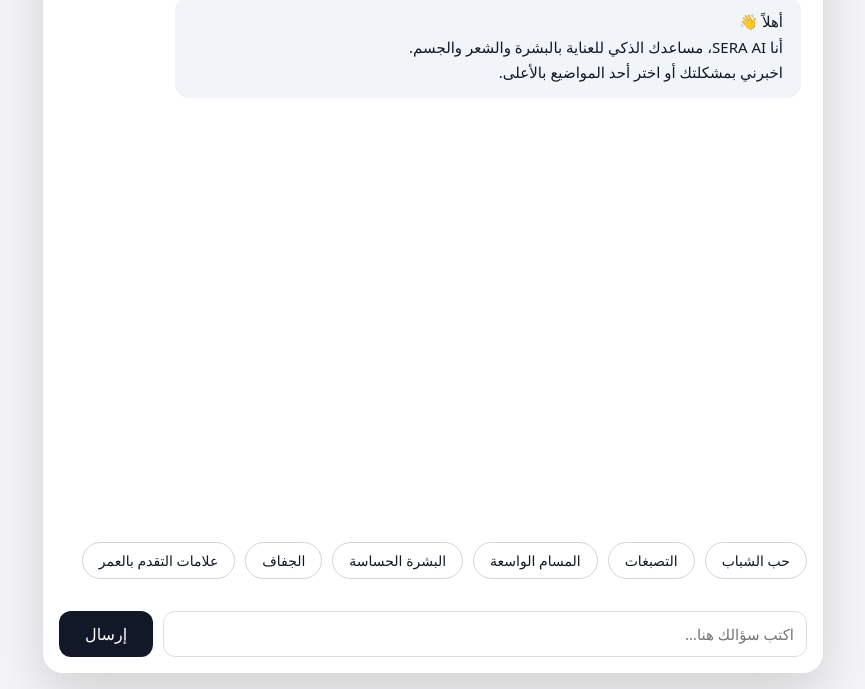
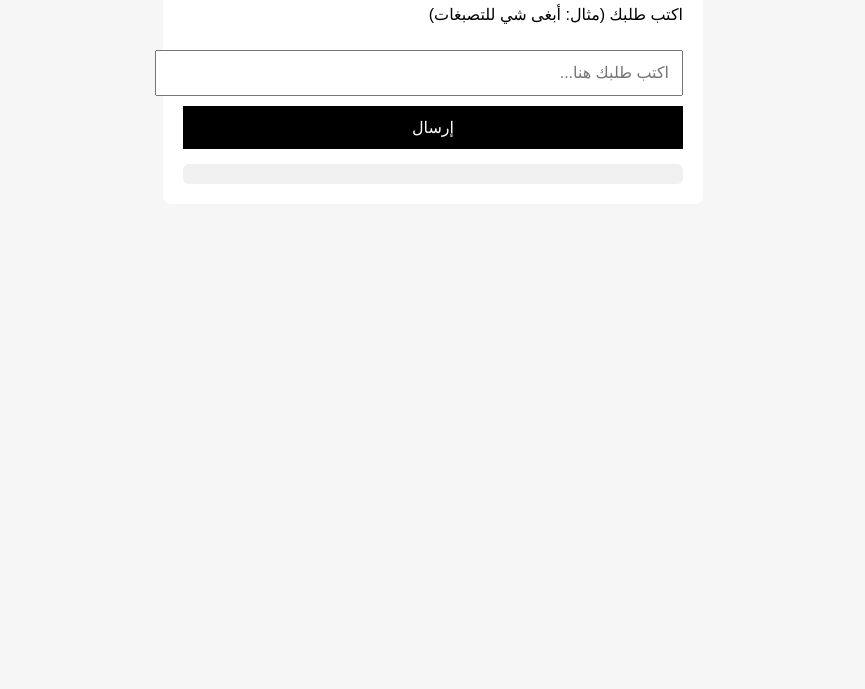
Before and after one commit to qarnisaad9-netizen/sera-ai, a website: page index.html in a window 1280 px wide. Shown: the part 111-800 px from the top of the page, without its empty margins (207-1072 px from the left). Drawn offline with Linux system fonts and the light colour scheme.

Commit message:
update index.html

```diff
--- a/index.html
+++ b/index.html
@@ -1,218 +1,87 @@
 <!DOCTYPE html>
-<html lang="ar" dir="rtl">
+<html lang="ar">
 <head>
-<meta charset="UTF-8" />
-<meta name="viewport" content="width=device-width, initial-scale=1.0" />
-<title>SERA AI</title>
-
-<!-- مخصص للمستقبل (PWA + Icons) -->
-<!-- سنضيفها لاحقًا عند تحويل الواجهة لتطبيق -->
-
+  <meta charset="UTF-8">
+  <title>SERA AI – مساعد اختيار المنتجات</title>
   <style>
-    * {
-        box-sizing: border-box;
-        margin: 0;
-        padding: 0;
-        font-family: "Tajawal", system-ui, sans-serif;
+    body {
+      font-family: Arial, sans-serif;
+      background: #f6f6f6;
+      padding: 20px;
+      direction: rtl;
     }
-
-    body {
-        background: #f5f5f7;
-        color: #111827;
-        min-height: 100vh;
-        display: flex;
-        justify-content: center;
-        padding: 16px;
+    .box {
+      background: #fff;
+      padding: 20px;
+      border-radius: 8px;
+      max-width: 500px;
+      margin: auto;
     }
-
-    .app {
-        background: white;
+    input, button {
       width: 100%;
-        max-width: 780px;
-        border-radius: 20px;
-        box-shadow: 0 22px 55px rgba(0,0,0,0.15);
-        display: flex;
-        flex-direction: column;
-        overflow: hidden;
+      padding: 12px;
+      margin-top: 10px;
+      font-size: 16px;
     }
-
-    .header {
-        padding: 20px;
-        background: #111827;
-        color: white;
-        font-size: 22px;
-        font-weight: bold;
-        text-align: center;
+    button {
+      background: #000;
+      color: #fff;
+      border: none;
+      cursor: pointer;
     }
-
-    .messages {
-        flex: 1;
-        padding: 22px;
-        overflow-y: auto;
+    .result {
+      margin-top: 15px;
+      background: #f0f0f0;
+      padding: 10px;
+      border-radius: 6px;
     }
-
-    .msg {
-        max-width: 85%;
-        padding: 12px 18px;
-        border-radius: 14px;
-        margin-bottom: 12px;
-        font-size: 15px;
-        line-height: 1.7;
-        white-space: pre-wrap;
-    }
-
-    .bot { background: #f1f5f9; align-self: flex-start; }
-    .user { background: #111827; color: white; align-self: flex-end; }
-
-    .topics {
-        display: flex;
-        flex-wrap: wrap;
-        gap: 10px;
-        padding: 16px;
-    }
-
-    .topic {
-        background: white;
-        border-radius: 20px;
-        border: 1px solid #d1d5db;
-        padding: 8px 16px;
-        font-size: 14px;
-        cursor: pointer;
-        transition: 0.2s;
-    }
-
-    .topic:hover {
-        background: #111827;
-        color: white;
-    }
-
-    .input-area {
-        display: flex;
-        padding: 16px;
-        gap: 10px;
-    }
-
-    input {
-        flex: 1;
-        padding: 12px;
-        border: 1px solid #ddd;
-        border-radius: 12px;
-        font-size: 15px;
-    }
-
-    button {
-        padding: 0 26px;
-        background: #111827;
-        border: none;
-        border-radius: 12px;
-        color: white;
-        cursor: pointer;
-        font-size: 16px;
+    a {
+      color: blue;
+      word-break: break-all;
     }
   </style>
 </head>
+<body>
 
-<body>
-<div class="app">
+<div class="box">
+  <h2>🤖 SERA AI</h2>
+  <p>اكتب طلبك (مثال: أبغى شي للتصبغات)</p>
 
-    <div class="header">SERA AI</div>
+  <input id="message" placeholder="اكتب طلبك هنا..." />
+  <button onclick="send()">إرسال</button>
 
-    <div class="messages" id="messages"></div>
-
-    <!-- مواضيع سريعة -->
-    <div class="topics" id="topics"></div>
-
-    <!-- صندوق الرسائل -->
-    <div class="input-area">
-        <input id="msg" placeholder="اكتب سؤالك هنا…" />
-        <button onclick="sendMessage()">إرسال</button>
-    </div>
-
+  <div class="result" id="result"></div>
 </div>
 
 <script>
-const backendURL = "https://sera-ai-backend-qhrd.onrender.com/ask";
+async function send() {
+  const message = document.getElementById("message").value;
+  const resultBox = document.getElementById("result");
 
-const messagesEl = document.getElementById("messages");
-const inputEl = document.getElementById("msg");
-const topicsEl = document.getElementById("topics");
+  resultBox.innerHTML = "⏳ جاري التحليل...";
 
-/* -----------------------------------------------
-   🛒 قاعدة المنتجات (جاهزة لإضافة منتجات سلة)
-   سنملأها لاحقًا تلقائيًا عند سحب المنتجات
----------------------------------------------------*/
-const PRODUCTS = {
-   acne: [],
-   pigmentation: [],
-   hydration: [],
-   pores: [],
-   antiaging: [],
-   sensitive: []
-};
-
-/* مواضيع سريعة */
-const quickTopics = [
-    "حب الشباب",
-    "التصبغات",
-    "المسام الواسعة",
-    "البشرة الحساسة",
-    "الجفاف",
-    "علامات التقدم بالعمر"
-];
-
-/* إضافة رسالة */
-function addMessage(text, sender = "bot") {
-    const div = document.createElement("div");
-    div.className = "msg " + sender;
-    div.textContent = text;
-    messagesEl.appendChild(div);
-    messagesEl.scrollTop = messagesEl.scrollHeight;
-}
-
-/* المواضيع */
-function loadTopics() {
-    quickTopics.forEach((t) => {
-        const btn = document.createElement("div");
-        btn.className = "topic";
-        btn.textContent = t;
-        btn.onclick = () => sendMessage(t);
-        topicsEl.appendChild(btn);
-    });
-}
-
-/* إرسال */
-async function sendMessage(custom = null) {
-    const text = custom || inputEl.value.trim();
-    if (!text) return;
-
-    addMessage(text, "user");
-    inputEl.value = "";
-
-    addMessage("… جاري التحليل", "bot");
-
-    try {
-        const res = await fetch(backendURL, {
+  const res = await fetch("https://sera-ai-backend-qhrd.onrender.com/suggest", {
     method: "POST",
-            headers: { "Content-Type": "application/json" },
-            body: JSON.stringify({ message: text }),
+    headers: {
+      "Content-Type": "application/json"
+    },
+    body: JSON.stringify({ message })
   });
 
   const data = await res.json();
-        messagesEl.lastChild.remove();
 
-        addMessage(data.reply || "تعذر الحصول على رد.");
-    } catch {
-        messagesEl.lastChild.remove();
-        addMessage("حدث خطأ بالخادم.");
+  if (data.bestSellingUrl) {
+    resultBox.innerHTML = `
+      <strong>الفئة:</strong> ${data.storeCategory}<br><br>
+      <strong>رابط المخازن:</strong><br>
+      <a href="${data.bestSellingUrl}" target="_blank">
+        ${data.bestSellingUrl}
+      </a>
+    `;
+  } else {
+    resultBox.innerHTML = data.message || "لم يتم العثور على نتيجة";
   }
 }
-
-/* بداية */
-addMessage(
-    "أهلاً 👋\nأنا SERA AI، مساعدك الذكي للعناية بالبشرة والشعر والجسم.\nاخبرني بمشكلتك أو اختر أحد المواضيع بالأعلى."
-);
-
-loadTopics();
 </script>
 
 </body>
```
Lines whose indentation alone changed are shown as unchanged.
